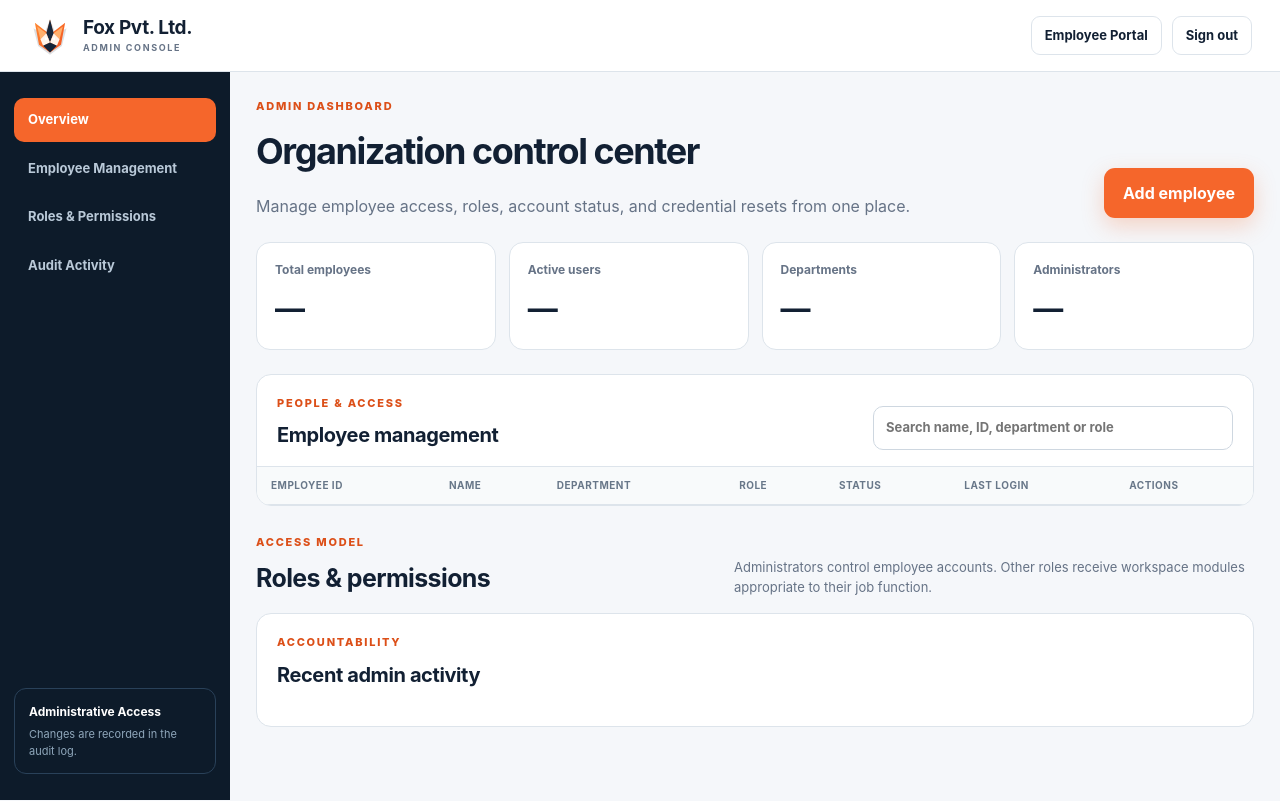
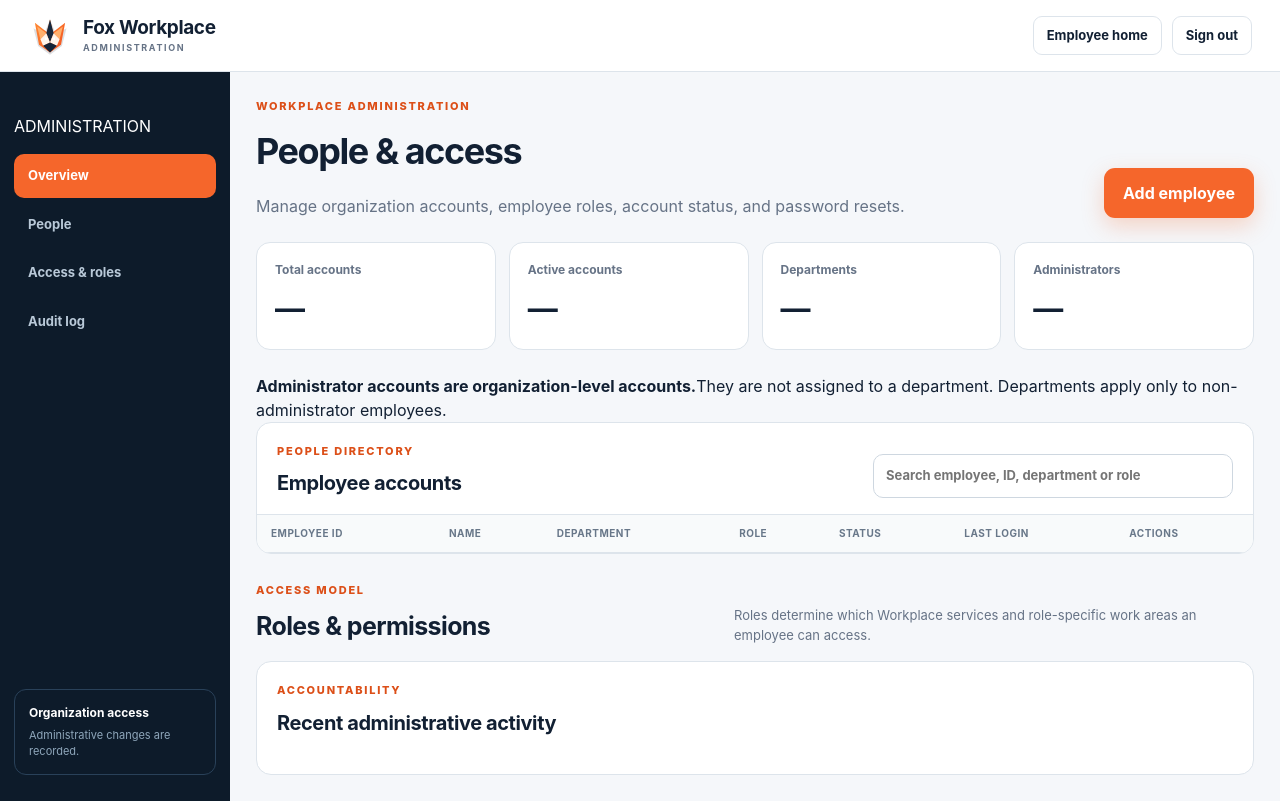
Before and after one commit to pxado/Pot-LB, a website: page public/admin.html in a window 1280 px wide. Drawn offline with Linux system fonts and the light colour scheme; no server answers.

Commit message:
refactor: make admin console organization management focused

```diff
--- a/public/admin.html
+++ b/public/admin.html
@@ -3,41 +3,61 @@
 <head>
   <meta charset="utf-8">
   <meta name="viewport" content="width=device-width, initial-scale=1">
-  <title>Admin Console | Fox Pvt. Ltd.</title>
+  <title>Administration | Fox Workplace</title>
   <link rel="stylesheet" href="/styles.css">
   <script src="/common.js" defer></script>
   <script src="/admin.js" defer></script>
 </head>
 <body class="app-page admin-page">
   <header class="app-topbar">
-    <a class="brand" href="/admin"><img src="/assets/fox-mark.svg" alt="" width="44" height="44"><span><strong>Fox Pvt. Ltd.</strong><small>Admin Console</small></span></a>
-    <div class="app-topbar-actions"><span id="top-user" class="top-user"></span><a class="button button-ghost button-small" href="/portal">Employee Portal</a><button id="logout-button" class="button button-ghost button-small" type="button">Sign out</button></div>
+    <a class="brand" href="/admin"><img src="/assets/fox-mark.svg" alt="" width="44" height="44"><span><strong>Fox Workplace</strong><small>Administration</small></span></a>
+    <div class="app-topbar-actions">
+      <span id="top-user" class="top-user"></span>
+      <a class="button button-ghost button-small" href="/portal">Employee home</a>
+      <button id="logout-button" class="button button-ghost button-small" type="button">Sign out</button>
+    </div>
   </header>
+
   <div class="app-layout">
     <aside class="app-sidebar admin-sidebar">
-      <nav aria-label="Administrator console">
-        <a class="active" href="#overview">Overview</a>
-        <a href="#employees">Employee Management</a>
-        <a href="#roles">Roles & Permissions</a>
-        <a href="#audit">Audit Activity</a>
-      </nav>
-      <div class="sidebar-note"><strong>Administrative Access</strong><span>Changes are recorded in the audit log.</span></div>
+      <div>
+        <p class="sidebar-label">ADMINISTRATION</p>
+        <nav aria-label="Administrator console">
+          <a class="active" href="#overview">Overview</a>
+          <a href="#employees">People</a>
+          <a href="#roles">Access & roles</a>
+          <a href="#audit">Audit log</a>
+        </nav>
+      </div>
+      <div class="sidebar-note"><strong>Organization access</strong><span>Administrative changes are recorded.</span></div>
     </aside>
+
     <main class="app-main">
       <section id="overview" class="admin-heading">
-        <div><p class="eyebrow">ADMIN DASHBOARD</p><h1>Organization control center</h1><p>Manage employee access, roles, account status, and credential resets from one place.</p></div>
+        <div>
+          <p class="eyebrow">WORKPLACE ADMINISTRATION</p>
+          <h1>People & access</h1>
+          <p>Manage organization accounts, employee roles, account status, and password resets.</p>
+        </div>
         <button id="open-create" class="button button-primary" type="button">Add employee</button>
       </section>
 
       <section class="stats-grid" aria-label="Organization summary">
-        <article><span>Total employees</span><strong id="stat-employees">—</strong></article>
-        <article><span>Active users</span><strong id="stat-active">—</strong></article>
+        <article><span>Total accounts</span><strong id="stat-employees">—</strong></article>
+        <article><span>Active accounts</span><strong id="stat-active">—</strong></article>
         <article><span>Departments</span><strong id="stat-departments">—</strong></article>
         <article><span>Administrators</span><strong id="stat-admins">—</strong></article>
       </section>
 
+      <section class="admin-info-banner">
+        <div><strong>Administrator accounts are organization-level accounts.</strong><span>They are not assigned to a department. Departments apply only to non-administrator employees.</span></div>
+      </section>
+
       <section id="employees" class="panel admin-table-panel">
-        <div class="panel-heading table-heading"><div><p class="eyebrow">PEOPLE & ACCESS</p><h2>Employee management</h2></div><label class="search-field"><span class="sr-only">Search employees</span><input id="employee-search" type="search" placeholder="Search name, ID, department or role"></label></div>
+        <div class="panel-heading table-heading">
+          <div><p class="eyebrow">PEOPLE DIRECTORY</p><h2>Employee accounts</h2></div>
+          <label class="search-field"><span class="sr-only">Search employees</span><input id="employee-search" type="search" placeholder="Search employee, ID, department or role"></label>
+        </div>
         <div class="table-wrap">
           <table>
             <thead><tr><th>Employee ID</th><th>Name</th><th>Department</th><th>Role</th><th>Status</th><th>Last login</th><th>Actions</th></tr></thead>
@@ -47,12 +67,15 @@
       </section>
 
       <section id="roles" class="dashboard-section">
-        <div class="section-row"><div><p class="eyebrow">ACCESS MODEL</p><h2>Roles & permissions</h2></div><p>Administrators control employee accounts. Other roles receive workspace modules appropriate to their job function.</p></div>
+        <div class="section-row">
+          <div><p class="eyebrow">ACCESS MODEL</p><h2>Roles & permissions</h2></div>
+          <p>Roles determine which Workplace services and role-specific work areas an employee can access.</p>
+        </div>
         <div id="role-grid" class="role-grid"></div>
       </section>
 
-      <section id="audit" class="panel">
-        <div class="panel-heading"><div><p class="eyebrow">ACCOUNTABILITY</p><h2>Recent admin activity</h2></div></div>
+      <section id="audit" class="panel audit-panel">
+        <div class="panel-heading"><div><p class="eyebrow">ACCOUNTABILITY</p><h2>Recent administrative activity</h2></div></div>
         <div id="audit-list" class="audit-list"></div>
       </section>
     </main>
@@ -60,43 +83,63 @@
 
   <dialog id="create-dialog" class="modal">
     <form id="create-form" method="dialog" class="modal-card">
-      <div class="modal-heading"><div><p class="eyebrow">NEW ACCOUNT</p><h2>Add employee</h2></div><button class="icon-button" type="button" data-close="create-dialog" aria-label="Close">×</button></div>
+      <div class="modal-heading">
+        <div><p class="eyebrow">NEW ORGANIZATION ACCOUNT</p><h2>Add employee</h2></div>
+        <button class="icon-button" type="button" data-close="create-dialog" aria-label="Close">×</button>
+      </div>
       <div class="form-grid">
         <label>Employee ID<input name="employeeId" maxlength="32" required></label>
         <label>Full name<input name="fullName" maxlength="100" required></label>
-        <label>Department<input name="department" maxlength="100" required></label>
         <label>Role<select name="role" id="create-role" required></select></label>
-        <label class="form-span-2">Temporary password<input name="password" type="password" minlength="12" maxlength="256" autocomplete="new-password" required><small>The employee will be required to change this after first sign-in.</small></label>
+        <label id="create-department-field">Department<input name="department" maxlength="100"><small>Required for non-administrator employees.</small></label>
+        <label class="form-span-2">Temporary password<input name="password" type="password" minlength="12" maxlength="256" autocomplete="new-password" required><small>The employee must change this password after first sign-in.</small></label>
       </div>
       <p id="create-message" class="form-message" role="alert"></p>
-      <div class="modal-actions"><button class="button button-secondary" type="button" data-close="create-dialog">Cancel</button><button class="button button-primary" type="submit">Create employee</button></div>
+      <div class="modal-actions">
+        <button class="button button-secondary" type="button" data-close="create-dialog">Cancel</button>
+        <button class="button button-primary" type="submit">Create account</button>
+      </div>
     </form>
   </dialog>
 
   <dialog id="edit-dialog" class="modal">
     <form id="edit-form" method="dialog" class="modal-card">
       <input type="hidden" name="id">
-      <div class="modal-heading"><div><p class="eyebrow">EMPLOYEE ACCESS</p><h2>Edit employee</h2></div><button class="icon-button" type="button" data-close="edit-dialog" aria-label="Close">×</button></div>
+      <div class="modal-heading">
+        <div><p class="eyebrow">ACCOUNT MANAGEMENT</p><h2>Manage employee</h2></div>
+        <button class="icon-button" type="button" data-close="edit-dialog" aria-label="Close">×</button>
+      </div>
       <div class="form-grid">
         <label>Employee ID<input name="employeeId" maxlength="32" required></label>
         <label>Full name<input name="fullName" maxlength="100" required></label>
-        <label>Department<input name="department" maxlength="100" required></label>
         <label>Role<select name="role" id="edit-role" required></select></label>
+        <label id="edit-department-field">Department<input name="department" maxlength="100"><small>Required for non-administrator employees.</small></label>
         <label class="toggle-label form-span-2"><input name="active" type="checkbox"><span>Account active</span></label>
       </div>
       <p id="edit-message" class="form-message" role="alert"></p>
-      <div class="modal-actions"><button id="open-reset" class="button button-danger-soft" type="button">Reset password</button><span class="modal-spacer"></span><button class="button button-secondary" type="button" data-close="edit-dialog">Cancel</button><button class="button button-primary" type="submit">Save changes</button></div>
+      <div class="modal-actions">
+        <button id="open-reset" class="button button-danger-soft" type="button">Reset password</button>
+        <span class="modal-spacer"></span>
+        <button class="button button-secondary" type="button" data-close="edit-dialog">Cancel</button>
+        <button class="button button-primary" type="submit">Save changes</button>
+      </div>
     </form>
   </dialog>
 
   <dialog id="reset-dialog" class="modal">
     <form id="reset-form" method="dialog" class="modal-card modal-card-small">
       <input type="hidden" name="id">
-      <div class="modal-heading"><div><p class="eyebrow">PASSWORD CONTROL</p><h2>Reset employee password</h2></div><button class="icon-button" type="button" data-close="reset-dialog" aria-label="Close">×</button></div>
+      <div class="modal-heading">
+        <div><p class="eyebrow">PASSWORD CONTROL</p><h2>Reset password</h2></div>
+        <button class="icon-button" type="button" data-close="reset-dialog" aria-label="Close">×</button>
+      </div>
       <p id="reset-target" class="muted"></p>
-      <label>New temporary password<input name="password" type="password" minlength="12" maxlength="256" autocomplete="new-password" required><small>The employee will be required to change this at next sign-in.</small></label>
+      <label>New temporary password<input name="password" type="password" minlength="12" maxlength="256" autocomplete="new-password" required><small>The employee must change this password at next sign-in.</small></label>
       <p id="reset-message" class="form-message" role="alert"></p>
-      <div class="modal-actions"><button class="button button-secondary" type="button" data-close="reset-dialog">Cancel</button><button class="button button-primary" type="submit">Reset password</button></div>
+      <div class="modal-actions">
+        <button class="button button-secondary" type="button" data-close="reset-dialog">Cancel</button>
+        <button class="button button-primary" type="submit">Reset password</button>
+      </div>
     </form>
   </dialog>
 </body>
```
